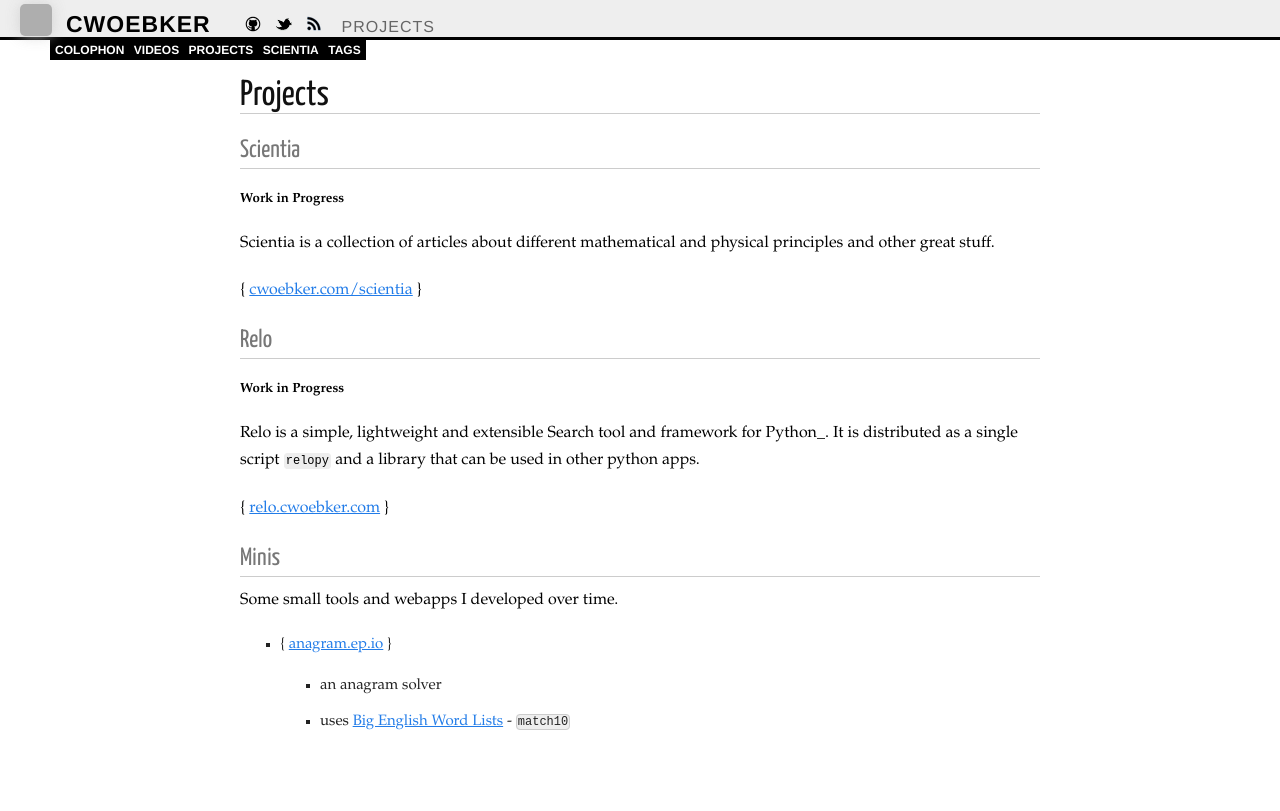
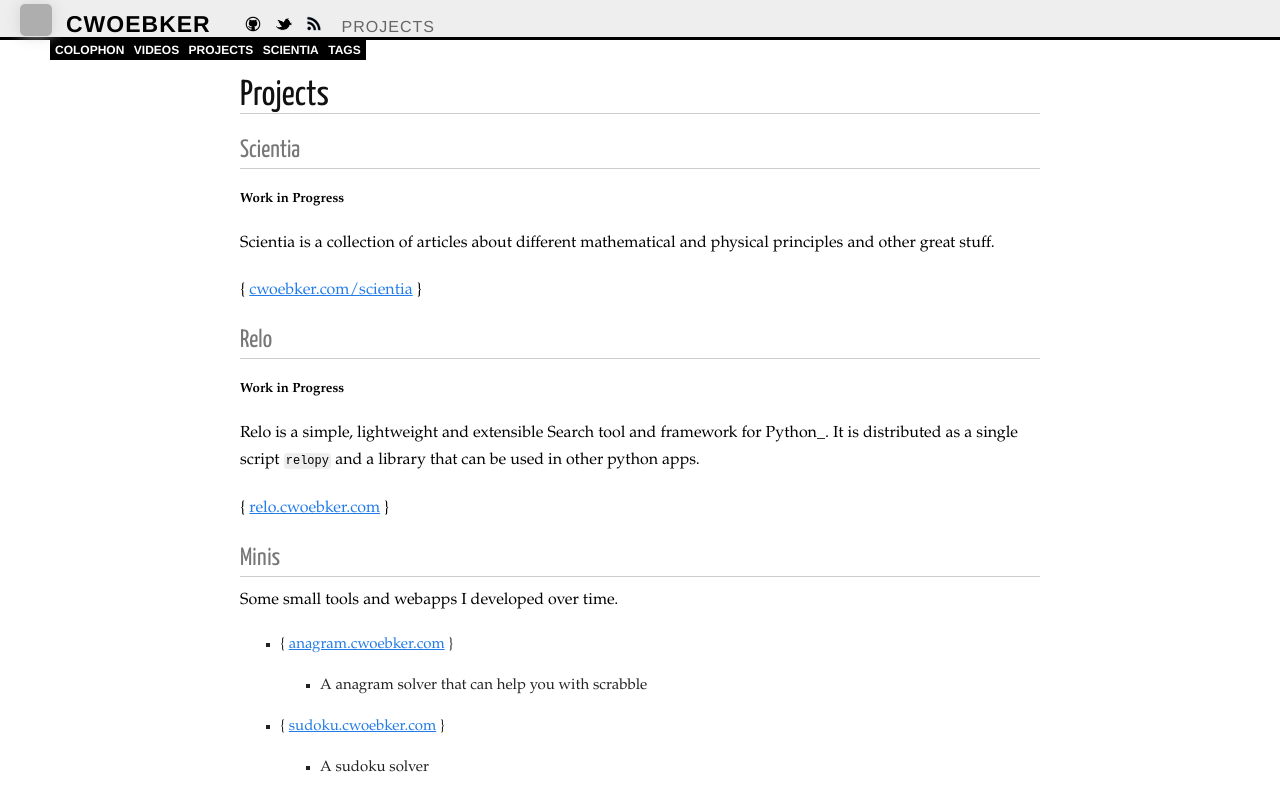
Before and after one commit to cwoebker/.com, a Jekyll site: the page built from projects.markdown, in a window 1280 px wide. Shown: the top 811 px of the page. Built offline with Jekyll 4.4.1, drawn with Linux system fonts in a browser that asks for light colours; Markdown is read by kramdown in place of the engine named in the settings; grey boxes are pictures that could not be loaded.

Commit message:
added sudoku solver site to projects

```diff
--- a/projects.markdown
+++ b/projects.markdown
@@ -25,6 +25,8 @@ single script `relopy` and a library that can be used in other python apps.
 
 Some small tools and webapps I developed over time.
 
-- { [anagram.ep.io](http://anagram.ep.io) }
-	- an anagram solver
-	- uses [Big English Word Lists](http://www.keithv.com/software/wlist/) - `match10`
+- { [anagram.cwoebker.com](http://anagram.cwoebker.com) }
+	- A anagram solver that can help you with scrabble
+
+- { [sudoku.cwoebker.com](http://sudoku.cwoebker.com) }
+    - A sudoku solver
```
